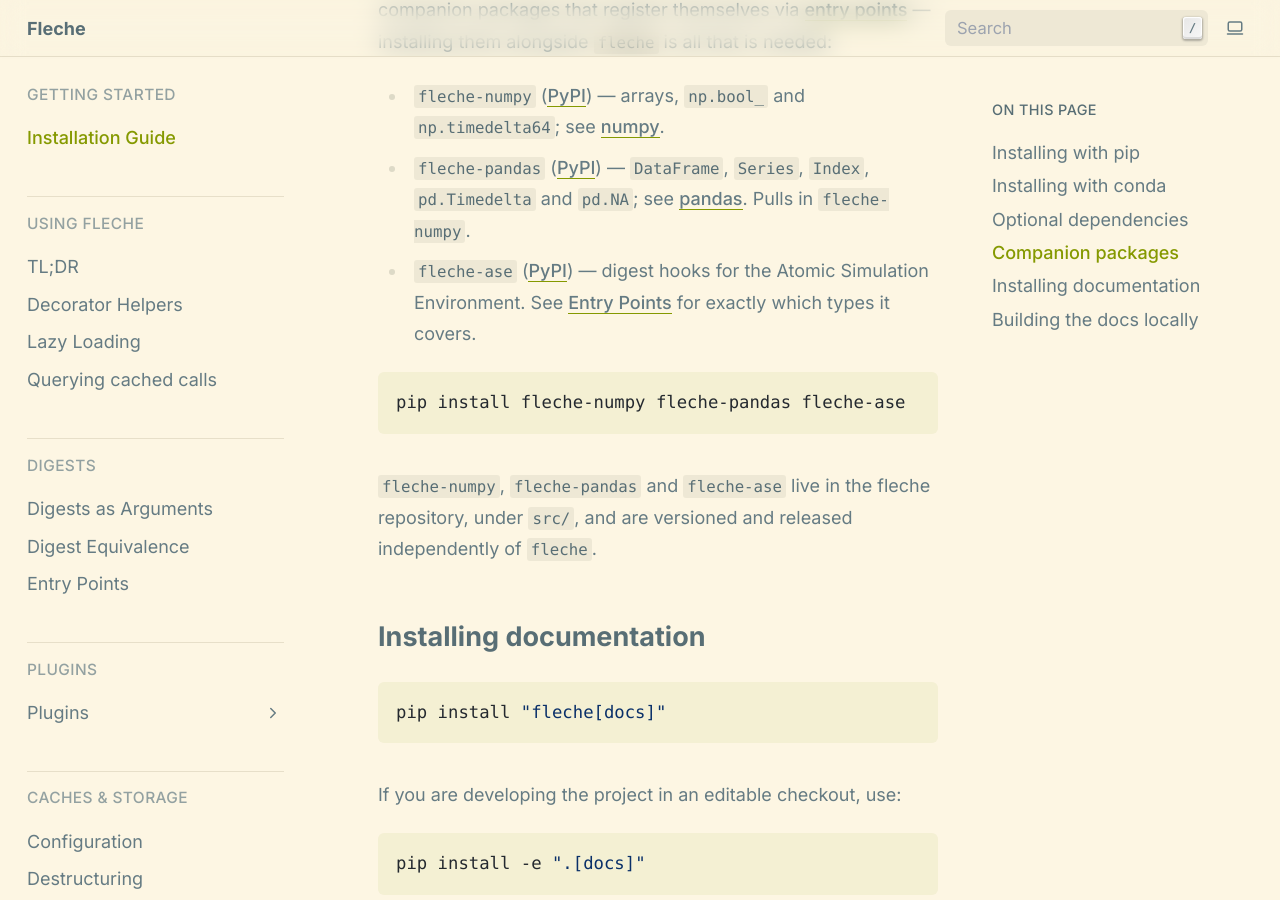
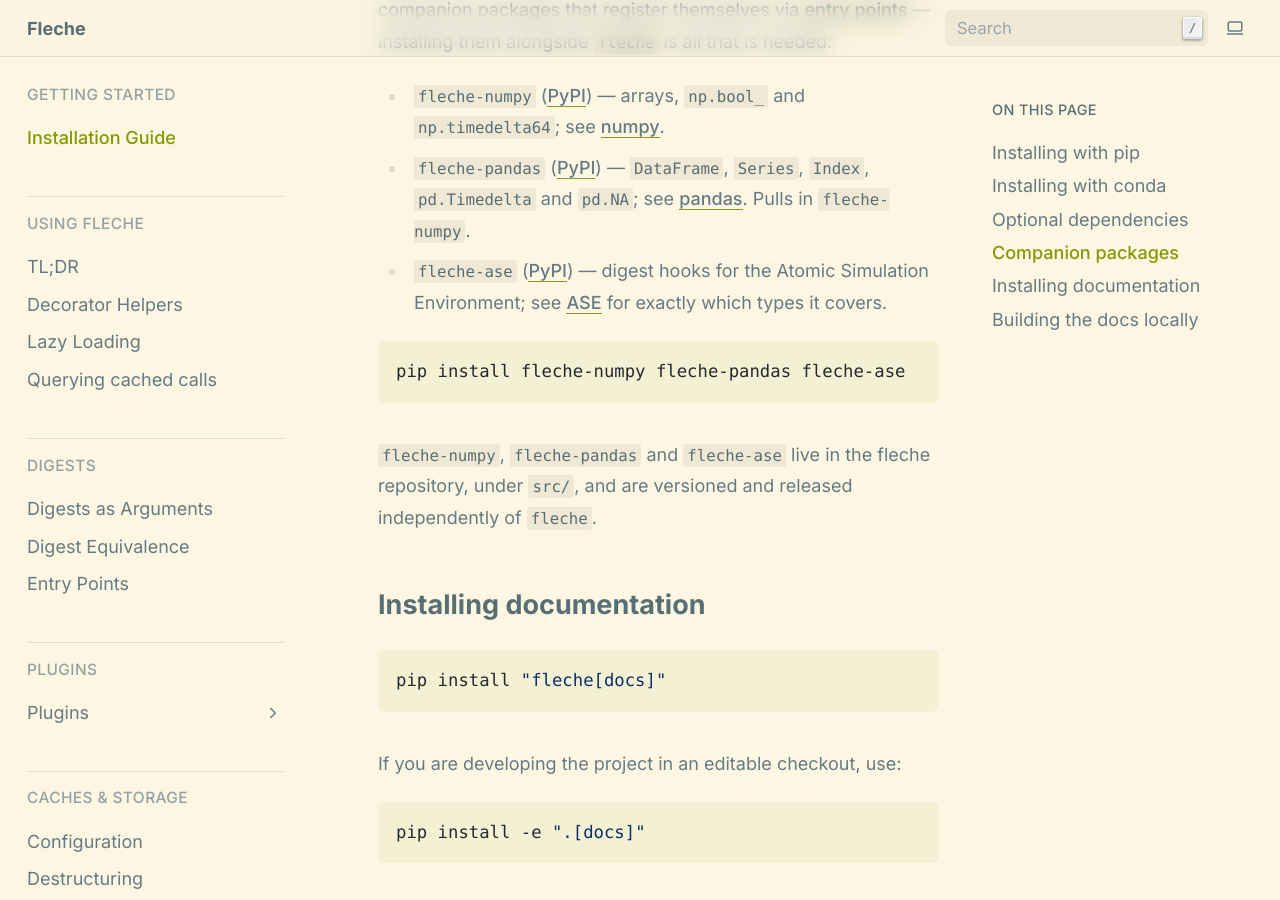
Before and after one commit to pmrv/fleche, a Sphinx documentation site: the page built from docs/installation.rst, in a window 1280 px wide and 900 px high, scrolled down 3230 px. Built offline with Sphinx 7.4.7, drawn with Linux system fonts in a browser that asks for light colours; pages that are not in the unit, such as notebooks, are missing from menus.

Commit message:
docs: point fleche-ase install entry at the ASE page
Co-Authored-By: Claude Opus 5.5 <noreply@anthropic.com>
Claude-Session: https://claude.ai/code/session_01A3PUXjJneSEiS5KzjiYgcQ

```diff
--- a/docs/installation.rst
+++ b/docs/installation.rst
@@ -116,8 +116,8 @@ installing them alongside ``fleche`` is all that is needed:
   ``DataFrame``, ``Series``, ``Index``, ``pd.Timedelta`` and ``pd.NA``; see
   :doc:`digests/pandas`. Pulls in ``fleche-numpy``.
 * ``fleche-ase`` (`PyPI <https://pypi.org/project/fleche-ase/>`__) — digest
-  hooks for the Atomic Simulation Environment. See :doc:`digests/entry_points`
-  for exactly which types it covers.
+  hooks for the Atomic Simulation Environment; see :doc:`digests/ase` for
+  exactly which types it covers.
 
 .. code-block:: bash
 
```
